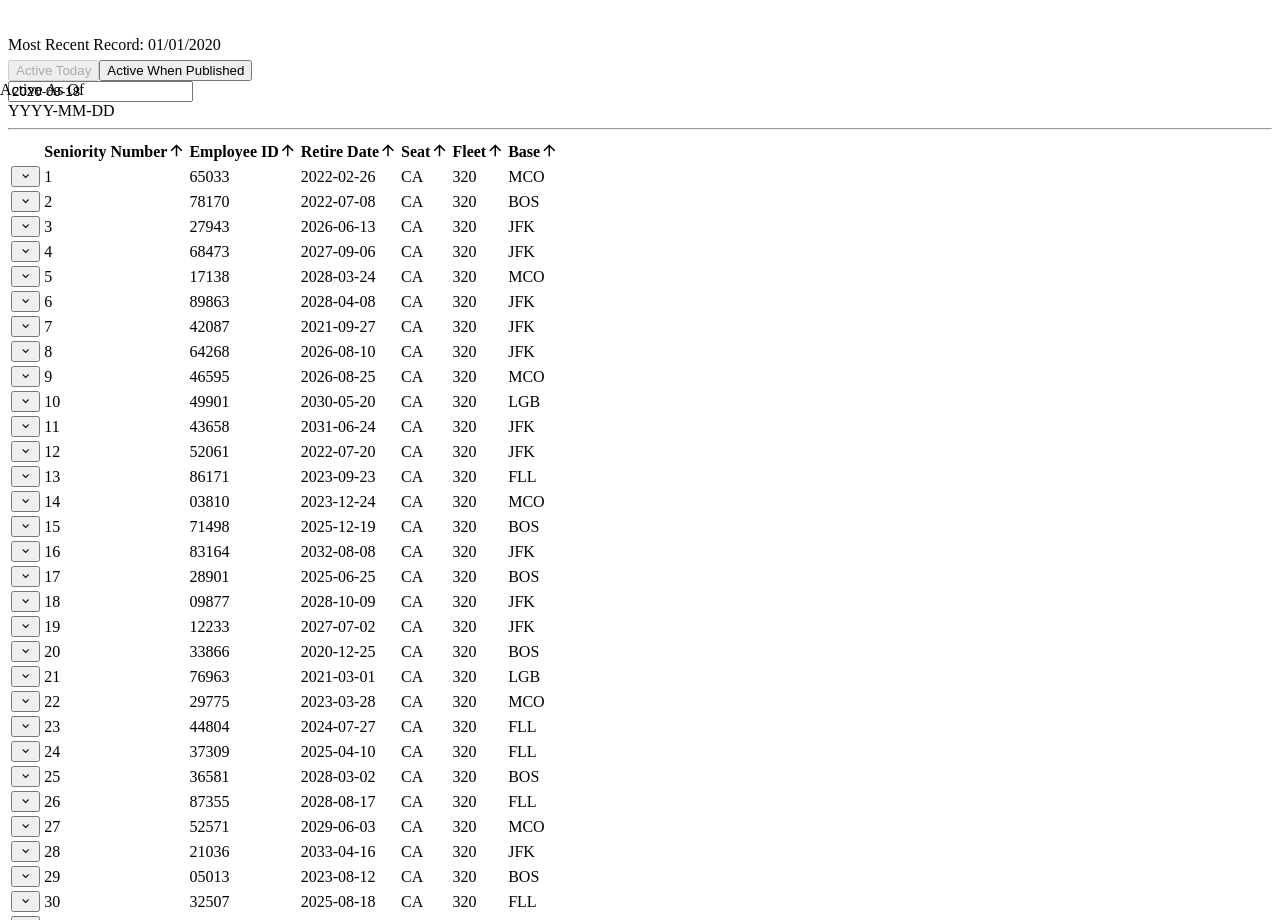
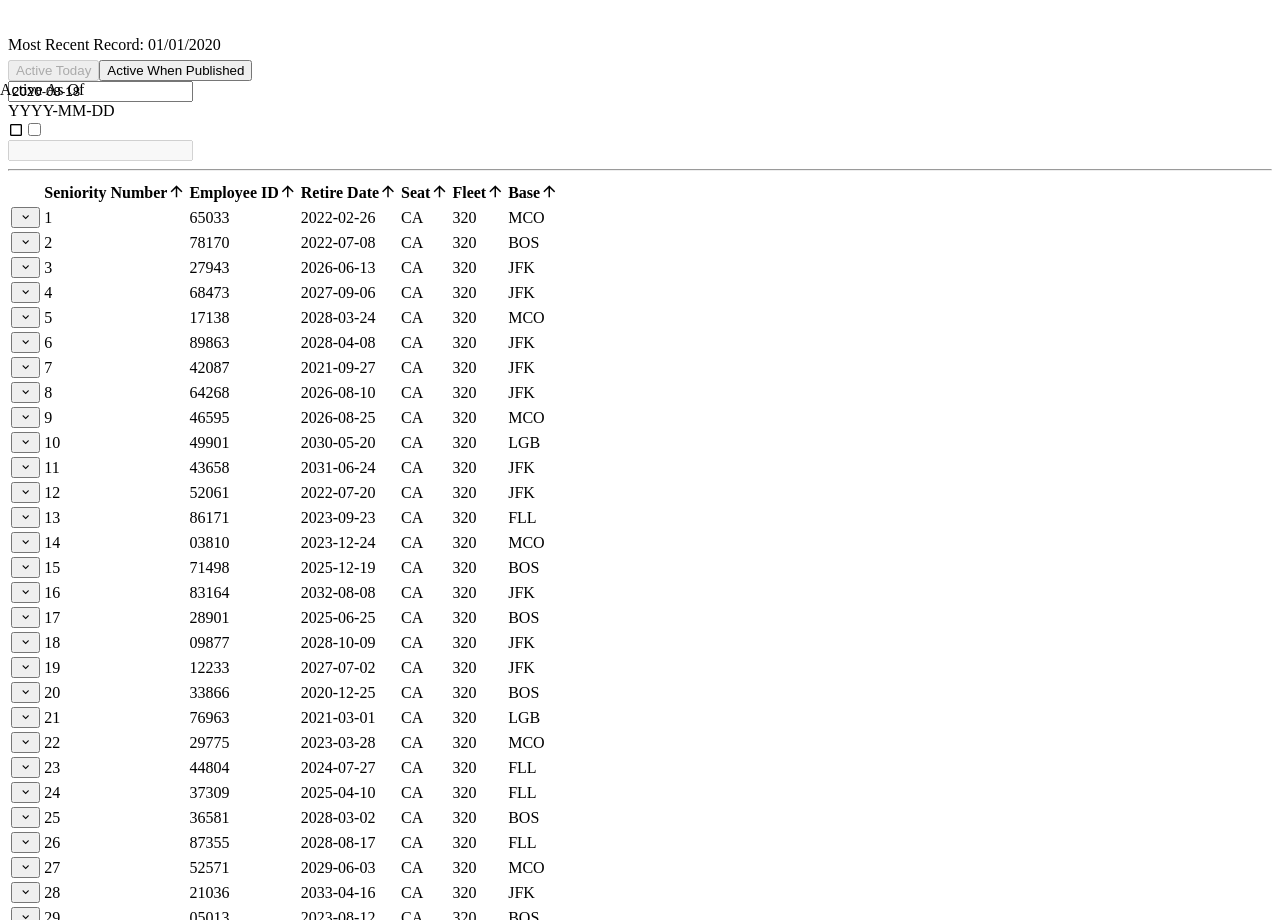
Before and after one commit to AirbusDriver/SeniorityVue, a Vue app: page /seniority in a window 1280 px wide. Shown: the part 900-1820 px from the top of the page. Built offline with nearby package versions, Linux system fonts and the light colour scheme.

Commit message:
Add 'update:show-employee-details' event to controller

```diff
--- a/src/components/seniority/SeniorityExplorer.vue
+++ b/src/components/seniority/SeniorityExplorer.vue
@@ -7,6 +7,7 @@
             <Controller
               @update:active-filter-date="updateFilterDate($event)"
               @update:filter-status="updateFilterStatus($event)"
+              @update:show-employee-details="showEmployeeDetails = $event"
               :published-date="recordPublishedDateString"
             />
           </v-col>
@@ -39,6 +40,7 @@ import { parseDate } from "@/helpers";
 export default class SeniorityExplorer extends Vue {
   activeFilterDate: Date | null = new Date(Date.now());
   filterStatus: FilterStatus = FilterStatus.ACTIVE_ON;
+  showEmployeeDetails = false;
 
   get seniorityRecords(): SeniorityRecord[] {
     return this.$store.getters["seniority/allRecords"];
--- a/src/components/seniority/SeniorityExplorerController.vue
+++ b/src/components/seniority/SeniorityExplorerController.vue
@@ -18,7 +18,6 @@
           @click.prevent="clearActiveDate()"
         >Active When Published</v-btn>
       </v-row>
-    </v-container>
 
       <v-menu
         ref="menu1"
@@ -45,6 +44,11 @@
         </template>
         <v-date-picker v-model="pickerValue" no-title @input="menu1 = false"></v-date-picker>
       </v-menu>
+      <v-row align="center">
+        <v-checkbox v-model="employeeDetailsEnabled"></v-checkbox>
+        <v-text-field :disabled="!employeeDetailsEnabled" v-model="$data._employeeDetailsValue"></v-text-field>
+      </v-row>
+    </v-container>
   </div>
 </template>
 
@@ -75,6 +79,8 @@ export default class SeniorityExplorerController extends Vue {
   menu1 = false;
   filterStatus: FilterStatus = FilterStatus.ACTIVE_ON;
   filterStatusTypes = FilterStatus;
+  employeeDetailsEnabled = false;
+  _employeeDetailsValue = "";
 
   get pickerDate(): Date | null {
     if (this.pickerValue === "") {
@@ -105,12 +111,20 @@ export default class SeniorityExplorerController extends Vue {
     }
   }
 
+  get employeeDetailsValue(): string {
+    if (this.employeeDetailsEnabled === false) {
+      return "";
+    }
+    return this.$data._employeeDetailsValue;
+  }
+
   created() {
     if (this.publishedDate == null || this.publishedDate === "") {
       this.setToday();
       return;
     }
     this.setToPublished();
+    this.$data._employeeDetailsValue = "";
   }
 
   parseDate(date: Date | string): string {
@@ -158,5 +172,10 @@ export default class SeniorityExplorerController extends Vue {
   onFilterStatusChange() {
     this.$emit("update:filter-status", this.filterStatus);
   }
+
+  @Watch("employeeDetailsValue", { immediate: true })
+  onEmployeeDetailsChange() {
+    this.$emit("update:show-employee-details", this.employeeDetailsValue || "");
+  }
 }
 </script>
--- a/src/components/seniority/SeniorityExplorerDataTable.vue
+++ b/src/components/seniority/SeniorityExplorerDataTable.vue
@@ -44,7 +44,19 @@ function createSeniorityMap(items: TableItem[]): Map<string, number> {
   return new Map<string, number>(entries);
 }
 
-// PROPS DATA
+function getRecordById(
+  id: string | number,
+  items: TableItem[]
+): TableItem | null {
+  const lookUp = `${id}`;
+  const record = items.find(record => `${record.employeeID}` === lookUp);
+  if (record != null) {
+    return record;
+  }
+  return null;
+}
+
+// Begin Component ######
 
 const PILOT_DATA_PROP = { type: Array, default: [] };
 
@@ -101,6 +113,10 @@ export default class SeniorityExplorerDataTable extends Vue {
     return mapValue || null;
   }
 
+  getRecordById(id: string | number) {
+    return Object.assign({}, getRecordById(id, this.activeItems));
+  }
+
   @Watch("activeItems", { immediate: true })
   onActiveItemsChanged() {
     this.loading = true;
```
Lines whose indentation alone changed are shown as unchanged.
